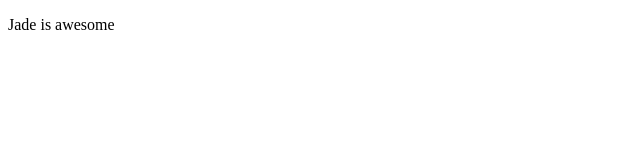
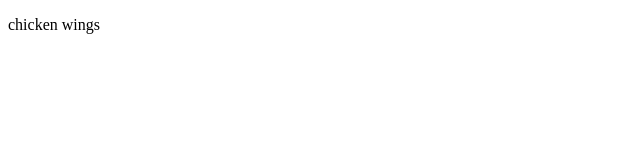
Before and after one commit to lievan/lievan.github.io, a plain HTML site: page index.html in a window 1280 px wide. Shown: the full height of the page, 0-640 px from the left. Drawn offline with Linux system fonts and the light colour scheme.

Commit message:
asdjasdjasds

```diff
--- a/index.html
+++ b/index.html
@@ -2,7 +2,7 @@
 <html>
     <head>
         <body>
-            <p>Jade is awesome</p>
+            <p>chicken wings</p>
         </body>
     </head>
 </html>
```
